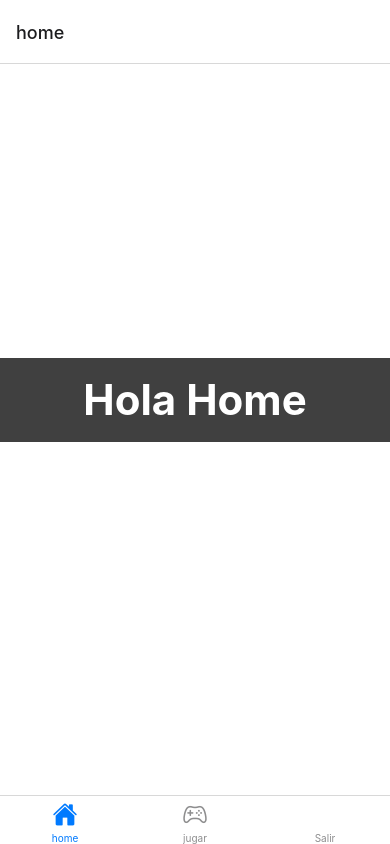
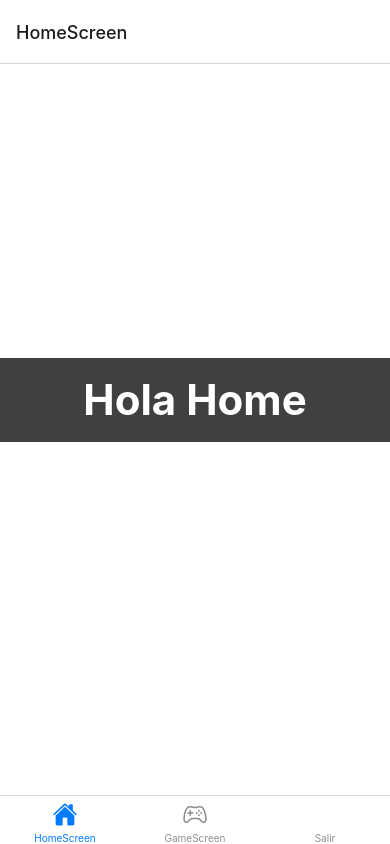
Before and after one commit to IairFei/ProyectoFinal-Grupo2, a React Native app in the folder 4-en-linea/: screen /PantallaHome in a window 390 px wide. Built offline with nearby package versions, Linux system fonts and the light colour scheme.

Commit message:
Actualizaciones

```diff
--- a/4-en-linea/navigations/HomeNavigation.js
+++ b/4-en-linea/navigations/HomeNavigation.js
@@ -14,9 +14,9 @@ const HomeNavigation = () =>{
             return{
                 tabBarIcon: ({ focused, color, size })=>{
                     let iconName
-                    if(route.name === 'home'){
+                    if(route.name === 'HomeScreen'){
                         iconName = focused? 'home' : 'home-outline'
-                    }else if(route.name === 'jugar'){
+                    }else if(route.name === 'GameScreen'){
                         iconName = focused ? 'game-controller' : 'game-controller-outline'
                     }else if(route.name === 'salir'){
                         iconName = focused ? 'power' : 'power-off'
@@ -25,8 +25,8 @@ const HomeNavigation = () =>{
                 }
             }
         }}>
-            <BottonTab.Screen  name = 'home' component={HomeScreen} />
-            <BottonTab.Screen name = 'jugar' component={GameScreen}/>
+            <BottonTab.Screen  name = 'HomeScreen' component={HomeScreen} />
+            <BottonTab.Screen name = 'GameScreen' component={GameScreen}/>
             <BottonTab.Screen name = 'Salir' component={RegisterLoginScreen}/>
         </BottonTab.Navigator>
     )
--- a/4-en-linea/package.json
+++ b/4-en-linea/package.json
@@ -13,10 +13,10 @@
     "@react-navigation/bottom-tabs": "^6.5.20",
     "@react-navigation/native": "^6.1.17",
     "@react-navigation/stack": "^6.3.29",
-    "expo": "^51.0.2",
-    "expo-status-bar": "~1.11.1",
+    "expo": "~51.0.11",
+    "expo-status-bar": "~1.12.1",
     "react": "18.2.0",
-    "react-native": "0.73.6",
+    "react-native": "^0.74.2",
     "react-native-safe-area-context": "4.10.1",
     "react-native-screens": "3.31.1"
   },
```
Also changed, not shown: 1 other file (tests, documents, lock files or other folders).
